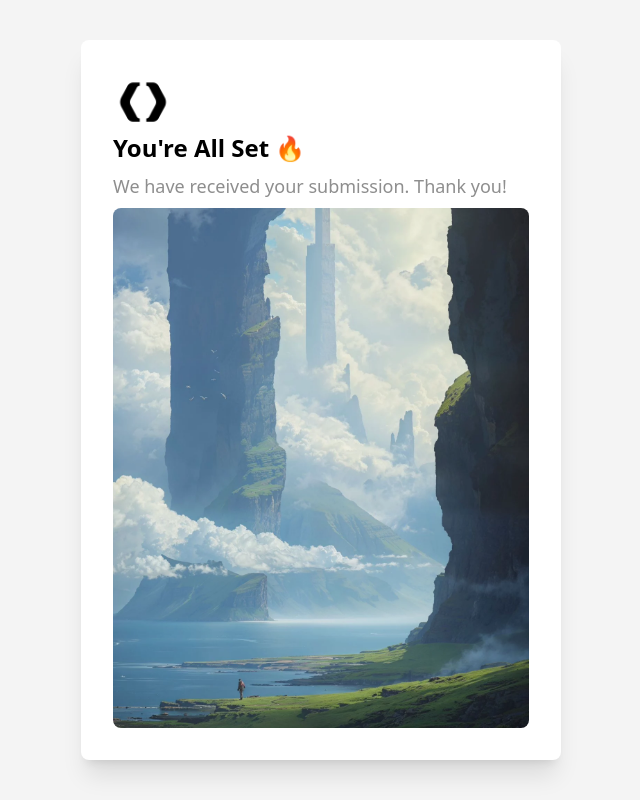
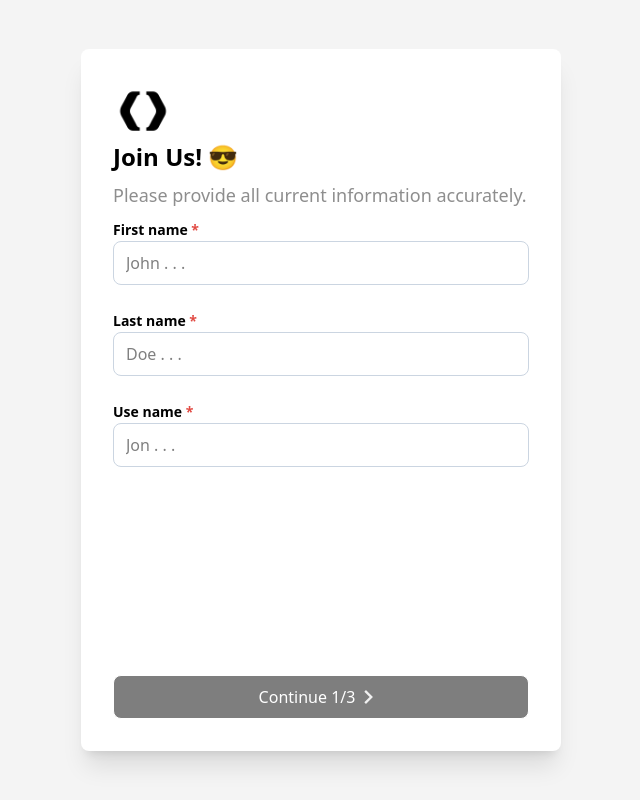
Before and after one commit to Baatar-line/fromaa-app, a Next.js app: page / in a window 1280 px wide. Shown: the whole page, without its empty margins (319-959 px from the left). Built offline with nearby package versions, Linux system fonts and the light colour scheme.

Commit message:
finished

```diff
--- a/src/app/page.js
+++ b/src/app/page.js
@@ -6,7 +6,7 @@ import { ThirdStep } from "./components/ThirdStep";
 import { FourStep } from "./components/FourStep";
 
 export default function Home() {
-  const [step, setStep] = useState(3);
+  const [step, setStep] = useState(0);
   const steps = [FirstStep, SecondStep, ThirdStep, FourStep];
   const [form, setForm] = useState(null);
   const [errors, setErrors] = useState({
```
